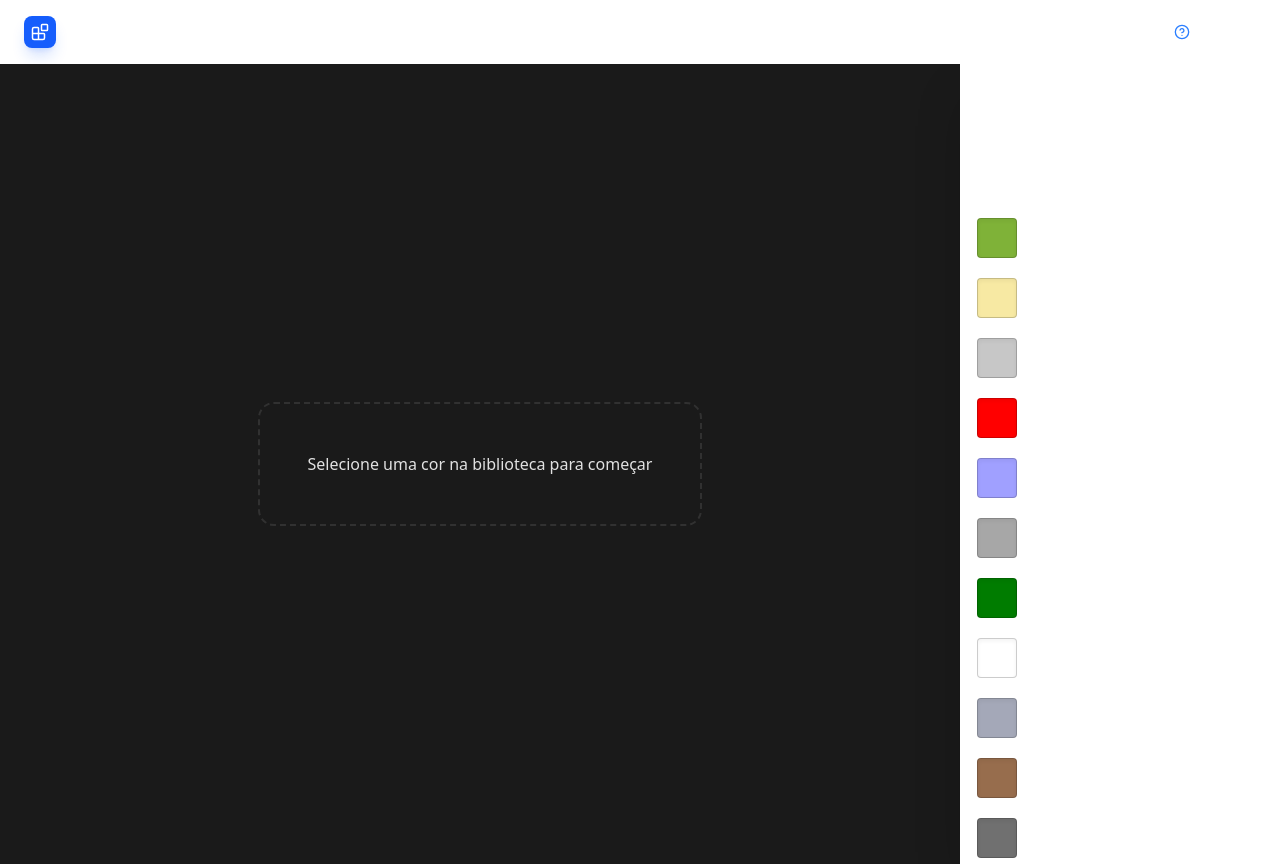
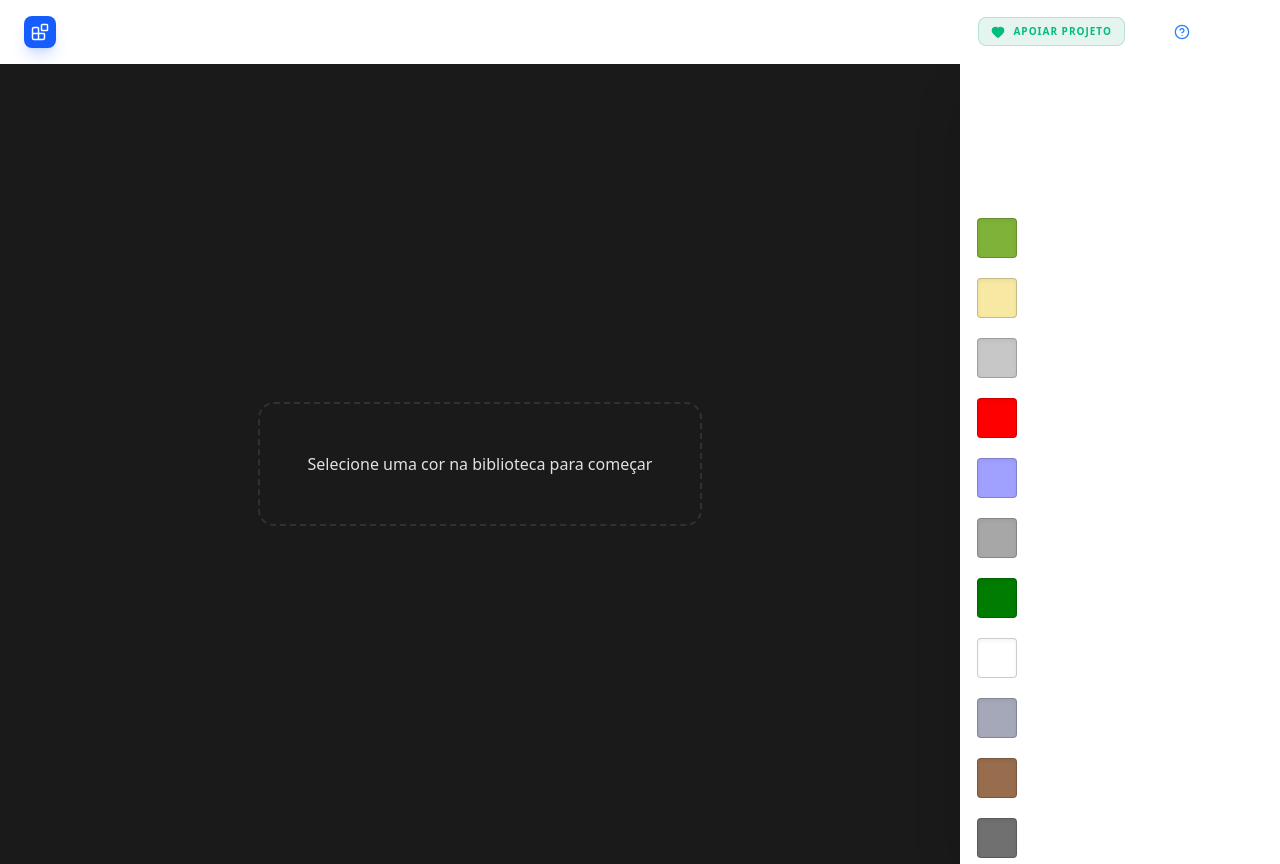
Before and after one commit to Abraao4raujo/MapLedsCraft, a React (Vite) app: page / in a window 1280 px wide. Built offline with nearby package versions, Linux system fonts and the light colour scheme.

Commit message:
refactor: alterando link

```diff
--- a/src/App.tsx
+++ b/src/App.tsx
@@ -92,6 +92,13 @@ export default function App() {
       </div>
 
       <div className="flex items-center gap-2 sm:gap-4">
+        <button
+          onClick={() => window.open('https://donate.stripe.com/dRm4gs5BE5tIdC71i9cjS00', '_blank')}
+          className="flex items-center gap-2 px-3 py-1.5 bg-emerald-600/10 hover:bg-emerald-600/20 text-emerald-500 rounded-lg transition-all text-[10px] font-black uppercase tracking-widest border border-emerald-600/20"
+        >
+          <Heart size={14} fill="currentColor" />
+          <span className="hidden lg:inline">Apoiar Projeto</span>
+        </button>
 
         <div className="h-6 w-[1px] bg-border hidden sm:block" />
 
```
